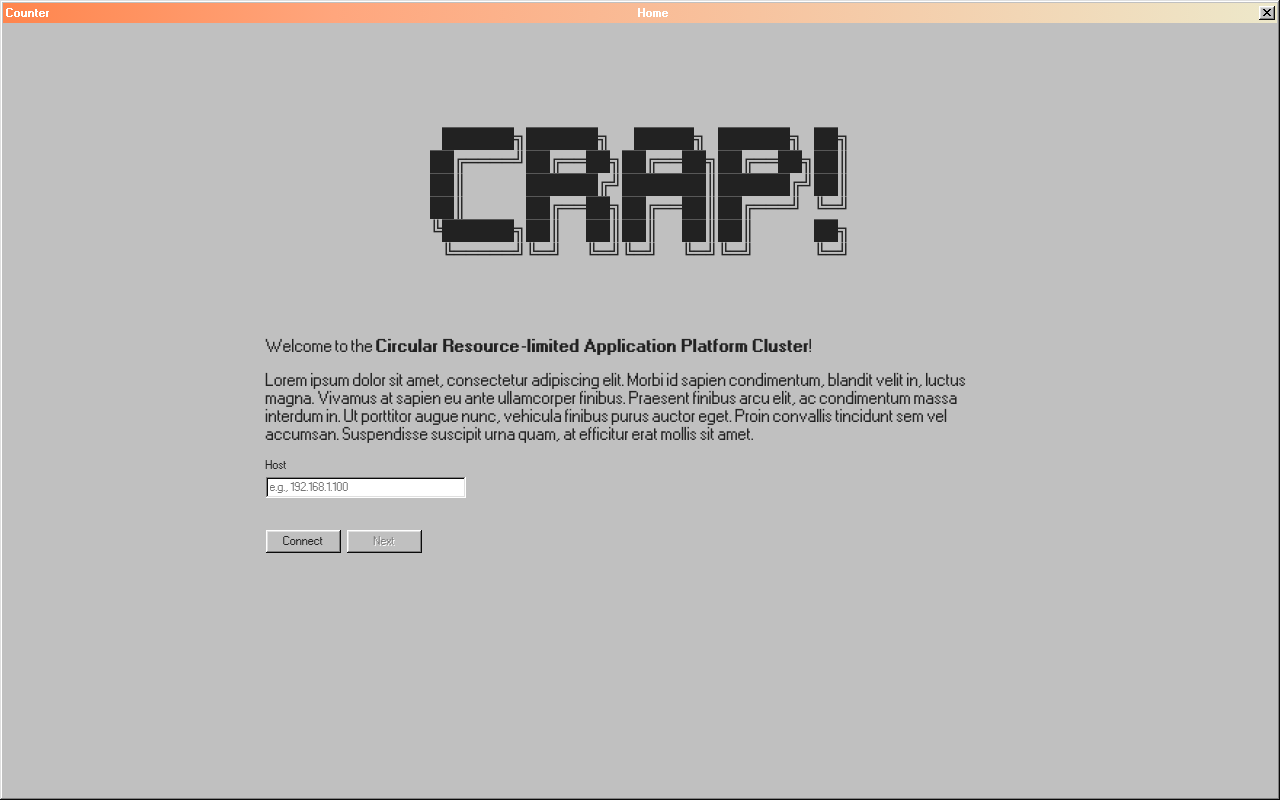
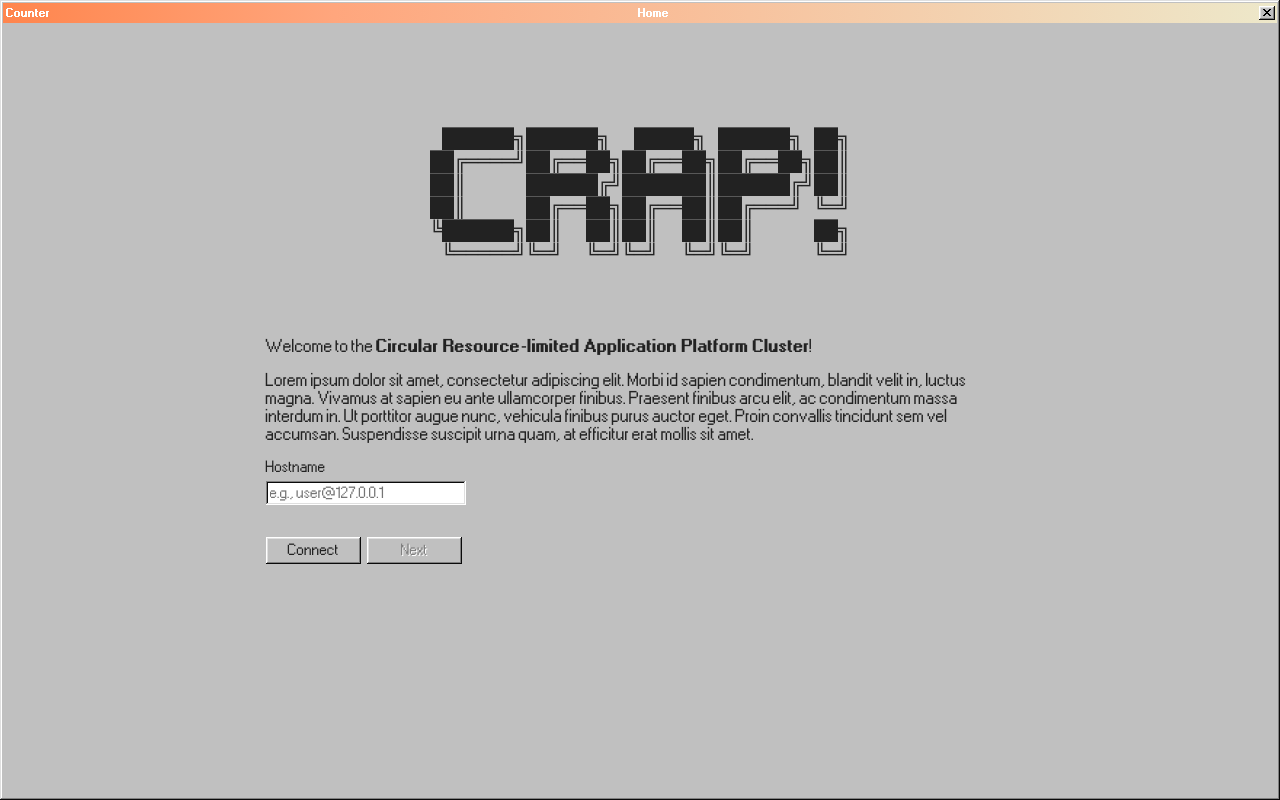
Before and after one commit to CoffeeWOSugar/CRAP-Cluster, a React (Vite) app in the folder frontend/: page / in a window 1280 px wide. Built offline with nearby package versions, Linux system fonts and the light colour scheme; no server answers.

Commit message:
Fixed button and text sizes so that its readable

```diff
--- a/frontend/electron/main.js
+++ b/frontend/electron/main.js
@@ -2,6 +2,7 @@ const { app, BrowserWindow, ipcMain} = require('electron');
 const path = require('path');
 const { Client } = require('ssh2');
 const fs = require('fs');
+
 
 const isDev = !app.isPackaged;
 let win;
--- a/frontend/electron/preload.js
+++ b/frontend/electron/preload.js
@@ -1,6 +1,8 @@
-const { contextBridge, ipcRenderer } = require('electron');
+const { contextBridge, ipcRenderer} = require('electron');
+
 
 contextBridge.exposeInMainWorld('electronAPI', {
     connectSSH: (data) => ipcRenderer.invoke('connect-ssh', data),
     close: () => ipcRenderer.send('close-window')
+
 });
--- a/frontend/src/main.jsx
+++ b/frontend/src/main.jsx
@@ -2,6 +2,8 @@ import React from 'react';
 import ReactDOM from 'react-dom/client';
 import App from './App';
 import './style.css';
+
+
 
 ReactDOM.createRoot(document.getElementById('root')).render(
   <React.StrictMode>
--- a/frontend/src/pages/Home.jsx
+++ b/frontend/src/pages/Home.jsx
@@ -1,4 +1,5 @@
-import React, { useState } from 'react';
+import React, { useState, useEffect } from 'react';
+
 import "98.css";
 import { useNavigate } from 'react-router-dom';
 import '../style.css';
@@ -10,6 +11,19 @@ const Home = () => {
   const [isConnected, setIsConnected] = useState(false); // track SSH status
   const [isConnecting, setIsConnecting] = useState(false); // optional: track loading
   const [resultMsg, setResultMsg] = useState("")
+  const [dots, setDots] = useState("")
+
+
+  useEffect(() => {
+    if (!isConnecting) {
+      setDots(""); // reset when not connecting
+      return;
+    }
+    const interval = setInterval(() => {
+      setDots(prev => (prev.length < 3 ? prev + "." : ""));
+    }, 500); // change every 500ms
+    return () => clearInterval(interval); // cleanup
+  }, [isConnecting]);
 
   const handleConnectClick = async () => {
     setIsConnecting(true);
@@ -45,8 +59,8 @@ const Home = () => {
         <p>Welcome to the <strong>Circular Resource-limited Application Platform Cluster</strong>!</p>
         <p>Lorem ipsum dolor sit amet, consectetur adipiscing elit. Morbi id sapien condimentum, blandit velit in, luctus magna. Vivamus at sapien eu ante ullamcorper finibus. Praesent finibus arcu elit, ac condimentum massa interdum in. Ut porttitor augue nunc, vehicula finibus purus auctor eget. Proin convallis tincidunt sem vel accumsan. Suspendisse suscipit urna quam, at efficitur erat mollis sit amet.</p>
         <div className="field-row-stacked" style={{width: "200px"}}>
-          <label htmlFor="textHost">Host</label>
-          <input id="textHost" type="text" placeholder="e.g., 192.168.1.100"/>
+          <label style={{fontSize: "14px"}} htmlFor="textHost">Hostname</label>
+          <input style={{fontSize: "14px", height: "24px", width: "200px"}} id="textHost" type="text" placeholder="e.g., user@127.0.0.1"/>
         </div>
         {isConnected !== null && (
           <p style={{
@@ -58,10 +72,15 @@ const Home = () => {
           </p>
         )}
         <div className="field-row" style={{ justifyContent: "left", paddingTop: "20px" }}>
-          <button onClick={handleConnectClick} disabled={isConnecting}>
-            {isConnecting ? 'Connecting...' : 'Connect'}
+          <button className='basic-button'
+            onClick={handleConnectClick}
+            disabled={isConnecting}
+          >
+            {/* {isConnecting ? 'Connecting...' : 'Connect'} */}
+            {isConnecting ? `Connecting${dots}` : 'Connect'}
           </button>
-          <button
+
+          <button className='basic-button'
             onClick={() => navigate('/configure')}
             disabled={!isConnected} // disable until SSH succeeds
           >
--- a/frontend/src/style.css
+++ b/frontend/src/style.css
@@ -16,15 +16,23 @@ p {
   font-size: 16px;
 }
 
+.basic-button {
+  width: 95px;
+  height: 27.6px;
+  font-size: 14px;
+}
+
 #root {
   height: 100vh;
   margin: 0;
   padding: 0;
+
 }
 
 .title-bar {
   background: #ff854d;
   background: linear-gradient(90deg,rgba(255, 133, 77, 1) 0%, rgba(255, 166, 125, 1) 26%, rgba(237, 232, 202, 1) 100%);
+  height: 14px;
 }
 
 .window {
@@ -35,6 +43,7 @@ p {
     margin: 0;
     box-sizing: border-box;
 }
+
 
 .window-body {
   flex-grow: 1;
```
